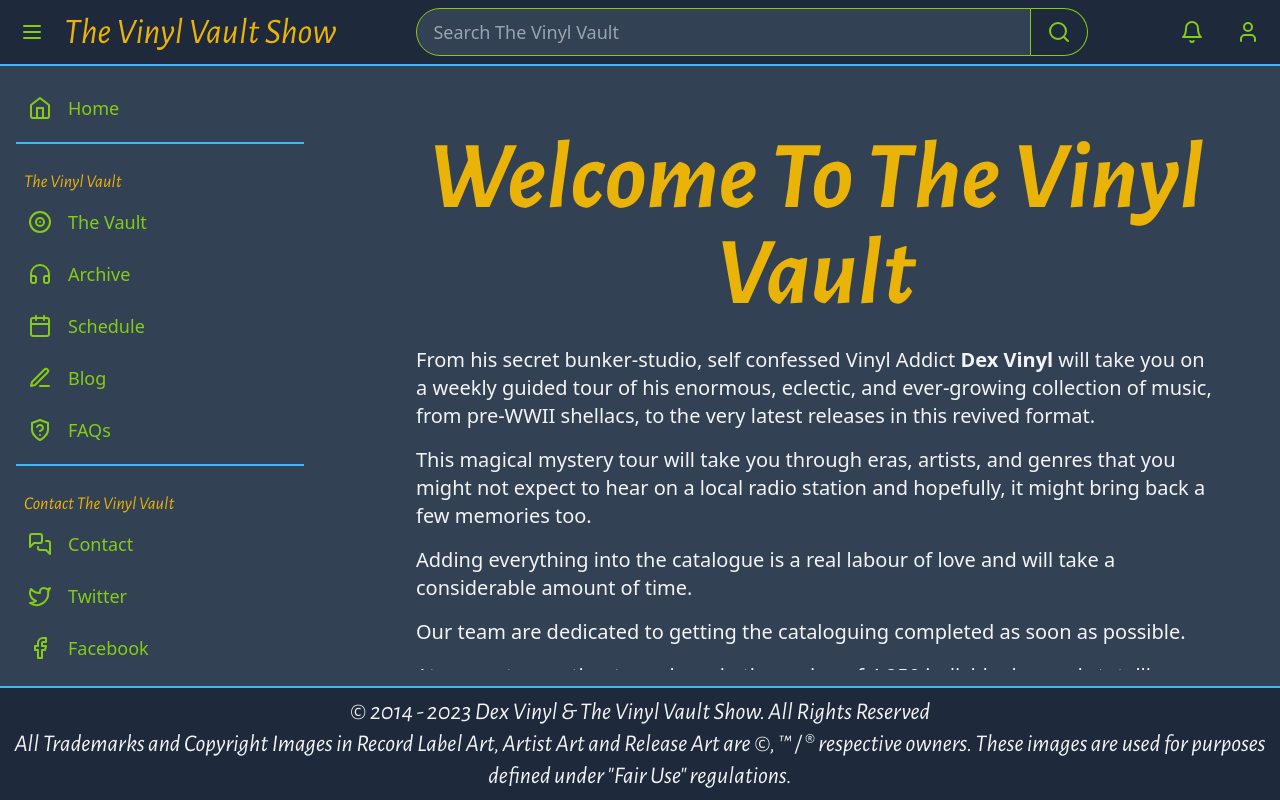
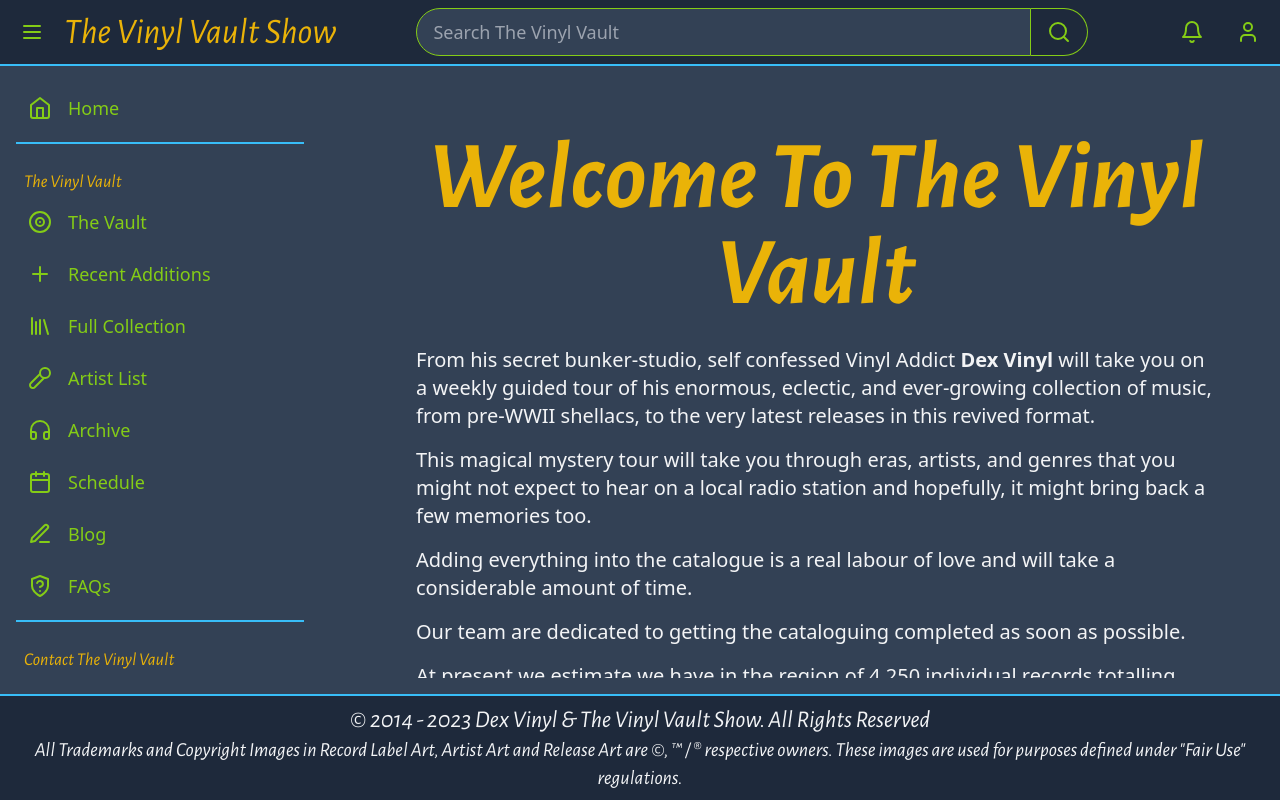
Before and after one commit to VinylVault/vault24-next, a Next.js app: page /about in a window 1280 px wide. Built offline with nearby package versions, Linux system fonts and the light colour scheme; no server answers; the database is empty; a web font is replaced by a local one.

Commit message:
Bot Workings

```diff
--- a/src/app/layout.tsx
+++ b/src/app/layout.tsx
@@ -12,10 +12,7 @@
 import { SidebarProvider } from '@/contexts/SidebarContext'
 
 
-// export const metadata: Metadata = {
-//   title: 'The Vinyl Vault Show',
-//   description: 'The Vinyl Vault Show website. Search our library and make requests. Read our blog ... And more.',
-// }
+
 
 export default function RootLayout({
   children,
--- a/src/app/on_air/page.tsx
+++ b/src/app/on_air/page.tsx
@@ -1,9 +1,14 @@
+
+
 export default function OnAir() {
+
     return (
         <div className="flex min-h-screen flex-col items-center p-24 bg-vault-background">
             <h1 className='text-6xl font-bold font-title text-vault-text'>Hello Vercel!</h1>
             <h2 className='text-4xl font-bold font-title text-vault-genre'>Welcome To The Future Home Of .....</h2>
             <h3 className='text-8xl font-bold font-title text-vault-title'>The Vinyl Vault Live Page</h3>
+            <iframe src="https://player.twitch.tv/?channel=vinylvault&parent=localhost"></iframe>
+
         </div>
     )
 }
--- a/src/app/page.tsx
+++ b/src/app/page.tsx
@@ -1,8 +1,59 @@
 import Image from 'next/image';
 import { HomePageGridItems } from '@/components/HomePageGridItems';
 import { homepageBottomLineItems, homepageTopLineItems } from '@/data/homepage';
+import { RefreshingAuthProvider, StaticAuthProvider } from '@twurple/auth';
+import { Bot, createBotCommand } from '@twurple/easy-bot';
+import { ApiClient } from '@twurple/api';
+import { Metadata } from 'next';
 
-export default function Home() {
+export const metadata: Metadata = {
+  title: 'The Vinyl Vault Show',
+  description: 'The Vinyl Vault Show website. Search our library and make requests. Read our blog ... And more.',
+}
+export default async function Home() {
+
+  // let clientId = undefined
+  // let clientSecret = undefined
+  // let accessToken = undefined
+  // let refreshToken = undefined
+
+  // if (!process.env.TWITCH_CLIENT_ID) {
+  //   throw new Error('Missing TWITCH_CLIENT_ID');
+  // } else {
+  //   clientId = process.env.TWITCH_CLIENT_ID;
+  // }
+
+  // if (!process.env.TWITCH_CLIENT_SECRET) {
+  //   throw new Error('Missing TWITCH_CLIENT_SECRET');
+  // } else {
+  //   clientSecret = process.env.TWITCH_CLIENT_SECRET;
+  // }
+
+  // if (!process.env.TWITCH_ACCESS_CODE) {
+  //   throw new Error('Missing TWITCH_ACCESS_CODE');
+  // } else {
+  //   accessToken = process.env.TWITCH_ACCESS_CODE;
+  // }
+
+  // if (!process.env.TWITCH_REFRESH_TOKEN) {
+  //   throw new Error('Missing TWITCH_REFRESH_TOKEN');
+  // } else {
+  //   refreshToken = process.env.TWITCH_REFRESH_TOKEN;
+  // }
+
+  // const authProvider = new StaticAuthProvider(clientId, accessToken);
+
+  // const api = new ApiClient({ authProvider });
+
+  // await api.channels.updateChannelInfo(458466488, {
+  //   title: 'The Vinyl Vault Show Returns Tuesday 19:00(UK Time) | Vinyl! Radio! Requests! | Radio How It Used To Be | FCR Digital #Radio #Licensed',
+  // })
+
+  // const bot = new Bot({authProvider, channels: ['VinylVault']});
+  // bot.say('VinylVault', 'Current Track Is .... !');
+  // bot.announce('VinylVault', 'Current Track Is .... !');
+
+
   return (
     <div>
       <div className="grid gap-4 lg:grid-cols-3 md:grid-cols-2 grid-cols-1 mr-4">
--- a/src/components/PageFooter.tsx
+++ b/src/components/PageFooter.tsx
@@ -4,11 +4,11 @@
 export function PageFooter() {
   const [showFullWidthSearch, setShowFullWidthSearch] = useState(false);
   return (
-    <div className="flex w-full bg-vault-menubar pt-2 pb-2 px-2 border-t-2 border-vault-border">
+    <div className="w-full bg-vault-menubar pt-2 pb-2 px-2 border-t-2 border-vault-border">
       <p className="text-vault-text text-2xl w-full text-center font-title">
         © 2014 - {new Date().getFullYear()} Dex Vinyl &amp; The Vinyl Vault Show. All Rights
-        Reserved
-        <br />
+        Reserved</p>
+      <p className="text-vault-text text-xl w-full text-center font-title">
         All Trademarks and Copyright Images in Record Label Art, Artist Art and
         Release Art are ©, ™ / ® respective owners. These images are used for
         purposes defined under &quot;Fair Use&quot; regulations.
--- a/src/components/ReleaseGridItems.tsx
+++ b/src/components/ReleaseGridItems.tsx
@@ -37,7 +37,7 @@
 }: ReleaseGridItemsProps) {
     return(
         <>
-        <div className="flex flex-col gap-2 w-full shadow-lg shadow-vault-menubar hover:shadow-vault-link transition duration-500 rounded-xl">
+        <div className="flex flex-col items-middle gap-2 w-full shadow-lg shadow-vault-menubar hover:shadow-vault-link transition duration-500 rounded-xl">
             <Link href={`/the_vault/releases/${releaseSlug}`} className="relative aspect-square w-full rounded-xl overflow-hidden ">
                 <Image
                 src={releaseLocalImage}
@@ -49,7 +49,7 @@
                 />
             </Link>
 
-            <div className="flex flex-col">
+            <div className="flex flex-col items-middle">
                 {releaseIsNew && <div className="bg-vault-menubar text-vault-title text-sm text-center px-1 rounded-xl">
                     <p>New Release</p>
                 </div>}
--- a/src/components/Sidebar.tsx
+++ b/src/components/Sidebar.tsx
@@ -4,15 +4,21 @@
   Calendar,
   ChevronDown,
   ChevronUp,
+  Clock,
   Coffee,
   Cookie,
+  Disc,
   Disc2,
   Disc3,
+  Library,
   Facebook,
   Hammer,
   Headphones,
   Home,
   MessagesSquare,
+  Mic,
+  Mic2,
+  Plus,
   PenLine,
   Scale,
   ShieldQuestion,
@@ -83,8 +89,11 @@
         </div>
         <LargeSidebarItem Icon={Home} title="Home" url="/" />
         <p className='border-t-2 border-vault-border'/>
-        <LargeSidebarSection title="The Vinyl Vault">
+        <LargeSidebarSection title="The Vinyl Vault" visibleCount={10}>
           <LargeSidebarItem Icon={Disc2} title="The Vault" url="/the_vault" />
+          <LargeSidebarItem Icon={Plus} title="Recent Additions" url="/the_vault" />
+          <LargeSidebarItem Icon={Library} title="Full Collection" url="/the_vault/releases" />
+          <LargeSidebarItem Icon={Mic2} title="Artist List" url="/the_vault/artists" />
           <LargeSidebarItem
             Icon={Headphones}
             title="Archive"
@@ -95,7 +104,7 @@
           <LargeSidebarItem Icon={ShieldQuestion} title="FAQs" url="/faqs" />
         </LargeSidebarSection>
         <p className='border-t-2 border-vault-border'/>
-        <LargeSidebarSection title="Contact The Vinyl Vault">
+        <LargeSidebarSection title="Contact The Vinyl Vault" >
           <LargeSidebarItem
             Icon={MessagesSquare}
             title="Contact"
@@ -231,7 +240,7 @@
     ? childrenArray
     : childrenArray.slice(0, visibleCount);
   const ButtonIcon = isExpanded ? ChevronUp : ChevronDown;
-
+// https://youtu.be/ymGB1lqP1CM?t=5146
   return (
     <div>
       {title && (
@@ -243,7 +252,6 @@
       {showExpandButton && (
         <Button
           onClick={() => setIsExpanded((e) => !e)}
-          variant="genres"
           className="w-full h-6 flex items-center rounded-lg gap-3 p-3 px-2"
         >
           <ButtonIcon className="w-6 h-6" />
```
Also changed, not shown: package.json (+9 -2 lines), src/app/contact/page.tsx (added), src/app/contact/syndication/page.tsx (added), 1 other file (tests, documents, lock files or other folders).
